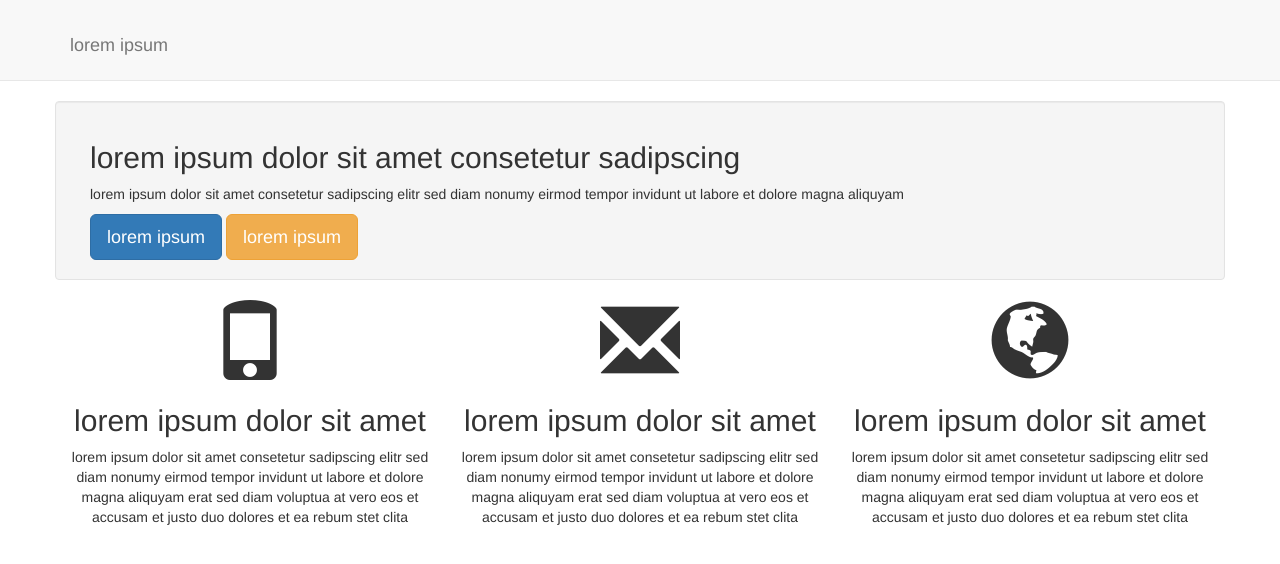
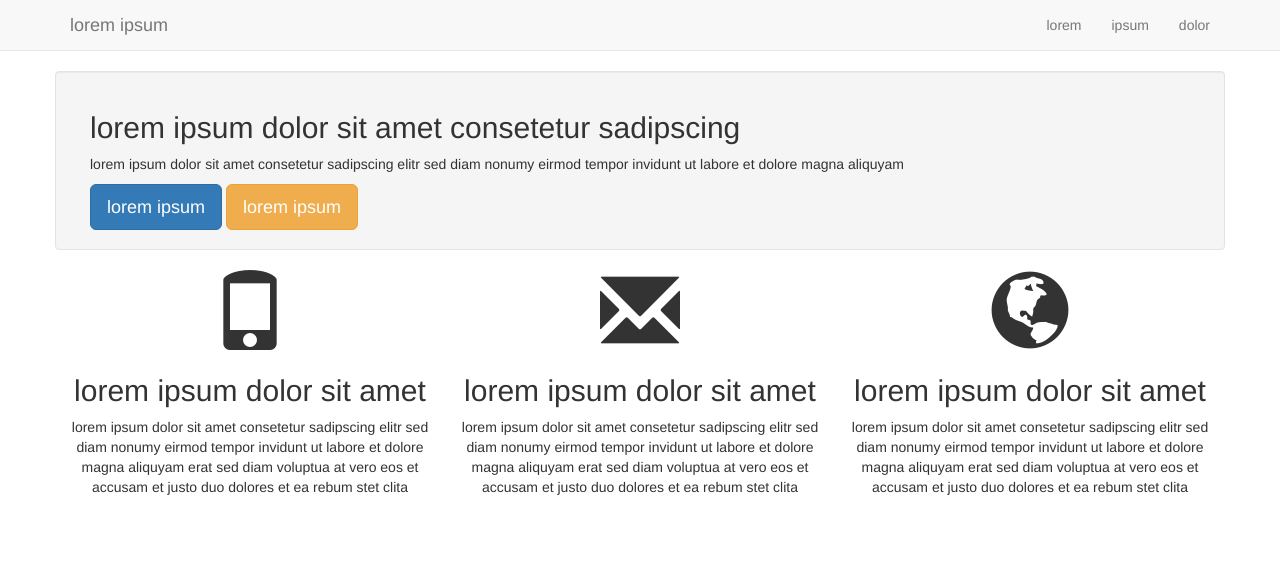
Before and after one commit to dobestan/blasting-off-with-bootstrap, a website: page index.html in a window 1280 px wide. Drawn offline with nearby package versions, Linux system fonts and the light colour scheme.

Commit message:
update index.html : add basic header nav-bar

```diff
--- a/index.html
+++ b/index.html
@@ -10,7 +10,12 @@
   <body>
     <div class="navbar navbar-default navbar-static-top">
       <div class="container">
-        <h1 class="navbar-brand">lorem ipsum</h1>
+        <a href="/" class="navbar-brand">lorem ipsum</a>
+        <ul class="nav navbar-nav navbar-right">
+          <li><a href="/lorem">lorem</a></li>
+          <li><a href="/ipsum">ipsum</a></li>
+          <li><a href="/dolor">dolor</a></li>
+        </ul>
       </div>
     </div>
 
```
